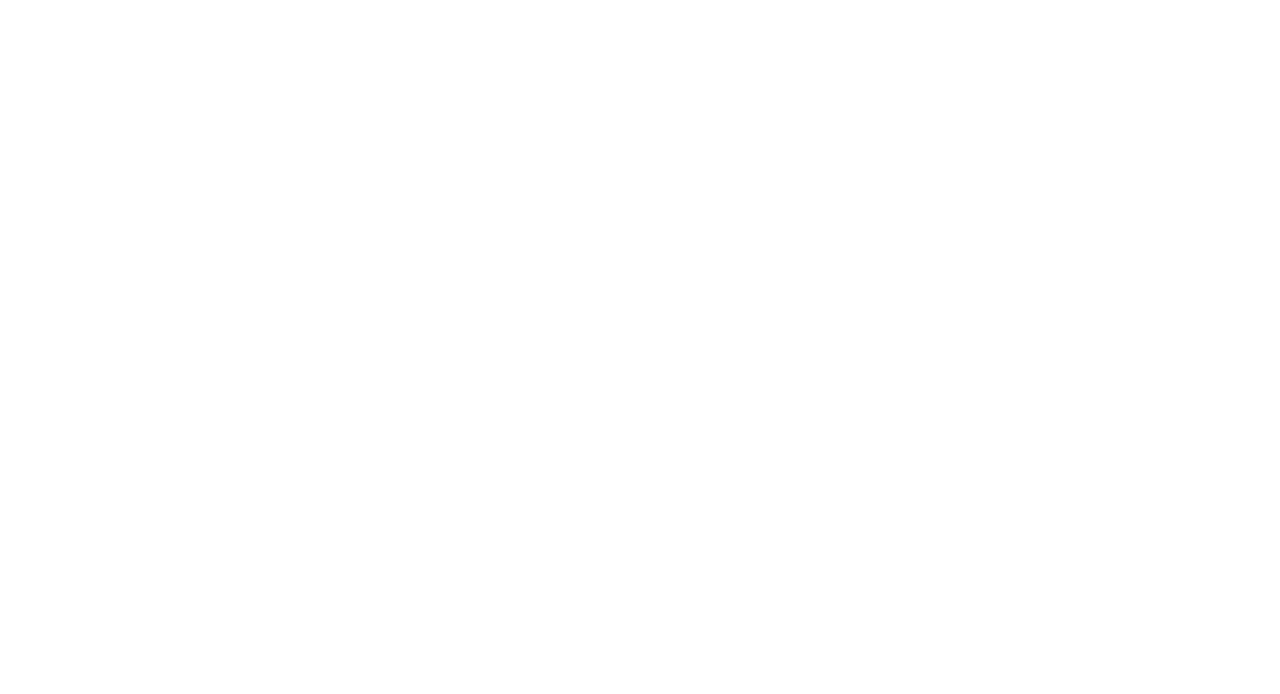
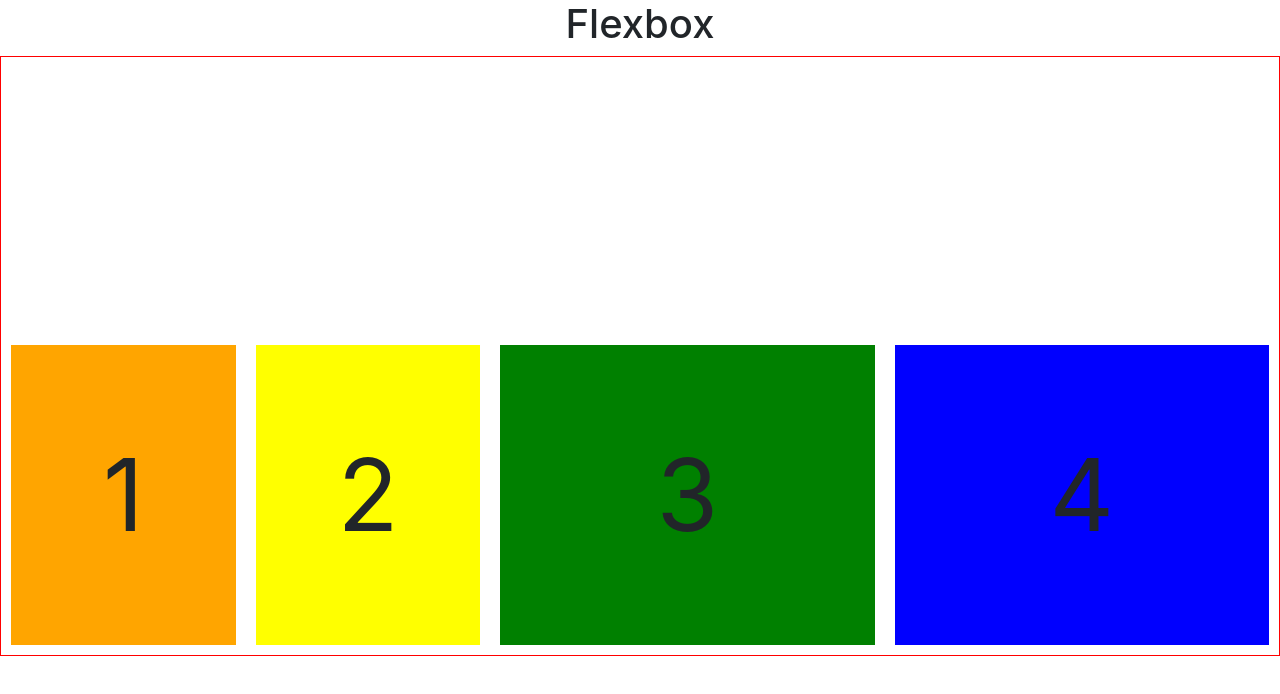
Before and after one commit to efielding/flexbox, a plain HTML site: page index.html in a window 1280 px wide. Drawn offline with nearby package versions, Linux system fonts and the light colour scheme.

Commit message:
colored boxes and content

```diff
--- a/css/style.css
+++ b/css/style.css
@@ -0,0 +1,43 @@
+h1{
+    text-align: center;
+}
+
+.block-1{
+    display: flex;
+    height: 600px;
+    border: 1px solid red;
+    align-items: flex-end;
+}
+
+.box{
+    height: 300px;
+    margin: 10px;
+    display: flex;
+    justify-content: center;
+    align-items: center;
+    font-size: 100px;
+}
+
+.width-300{
+    width: 300px;
+}
+
+.width-500{
+    width: 500px;
+}
+
+.orange{
+   background: orange;
+}
+
+.yellow{
+    background: yellow;
+ }
+
+ .green{
+    background: green;
+ }
+
+ .blue{
+    background: blue;
+ }
--- a/index.html
+++ b/index.html
@@ -9,6 +9,32 @@
     <title>Flexbox</title>
 </head>
 <body>
+        <!DOCTYPE html>
+        <html lang="en">
+        <head>
+            <meta charset="UTF-8">
+            <meta name="viewport" content="width=device-width, initial-scale=1.0">
+            <meta http-equiv="X-UA-Compatible" content="ie=edge">
+            <link rel="stylesheet" href="https://stackpath.bootstrapcdn.com/bootstrap/4.3.1/css/bootstrap.min.css" integrity="sha384-ggOyR0iXCbMQv3Xipma34MD+dH/1fQ784/j6cY/iJTQUOhcWr7x9JvoRxT2MZw1T" crossorigin="anonymous">
+            <link rel="stylesheet" href="css/style.css">
+            <title>Flexbox</title>
+        </head>
+        <body>
+            <h1>Flexbox</h1>
+            <div class="block-1">
+                <div class="box width-300 orange">1</div>
+                <div class="box width-300 yellow">2</div>
+                <div class="box width-500 green">3</div>
+                <div class="box width-500 blue">4</div>
+            </div>
+
+
+
+            <script src="https://code.jquery.com/jquery-3.3.1.slim.min.js" integrity="sha384-q8i/X+965DzO0rT7abK41JStQIAqVgRVzpbzo5smXKp4YfRvH+8abtTE1Pi6jizo" crossorigin="anonymous"></script>
+        <script src="https://cdnjs.cloudflare.com/ajax/libs/popper.js/1.14.7/umd/popper.min.js" integrity="sha384-UO2eT0CpHqdSJQ6hJty5KVphtPhzWj9WO1clHTMGa3JDZwrnQq4sF86dIHNDz0W1" crossorigin="anonymous"></script>
+        <script src="https://stackpath.bootstrapcdn.com/bootstrap/4.3.1/js/bootstrap.min.js" integrity="sha384-JjSmVgyd0p3pXB1rRibZUAYoIIy6OrQ6VrjIEaFf/nJGzIxFDsf4x0xIM+B07jRM" crossorigin="anonymous"></script>
+        </body>
+        </html>
 
 
 
```
